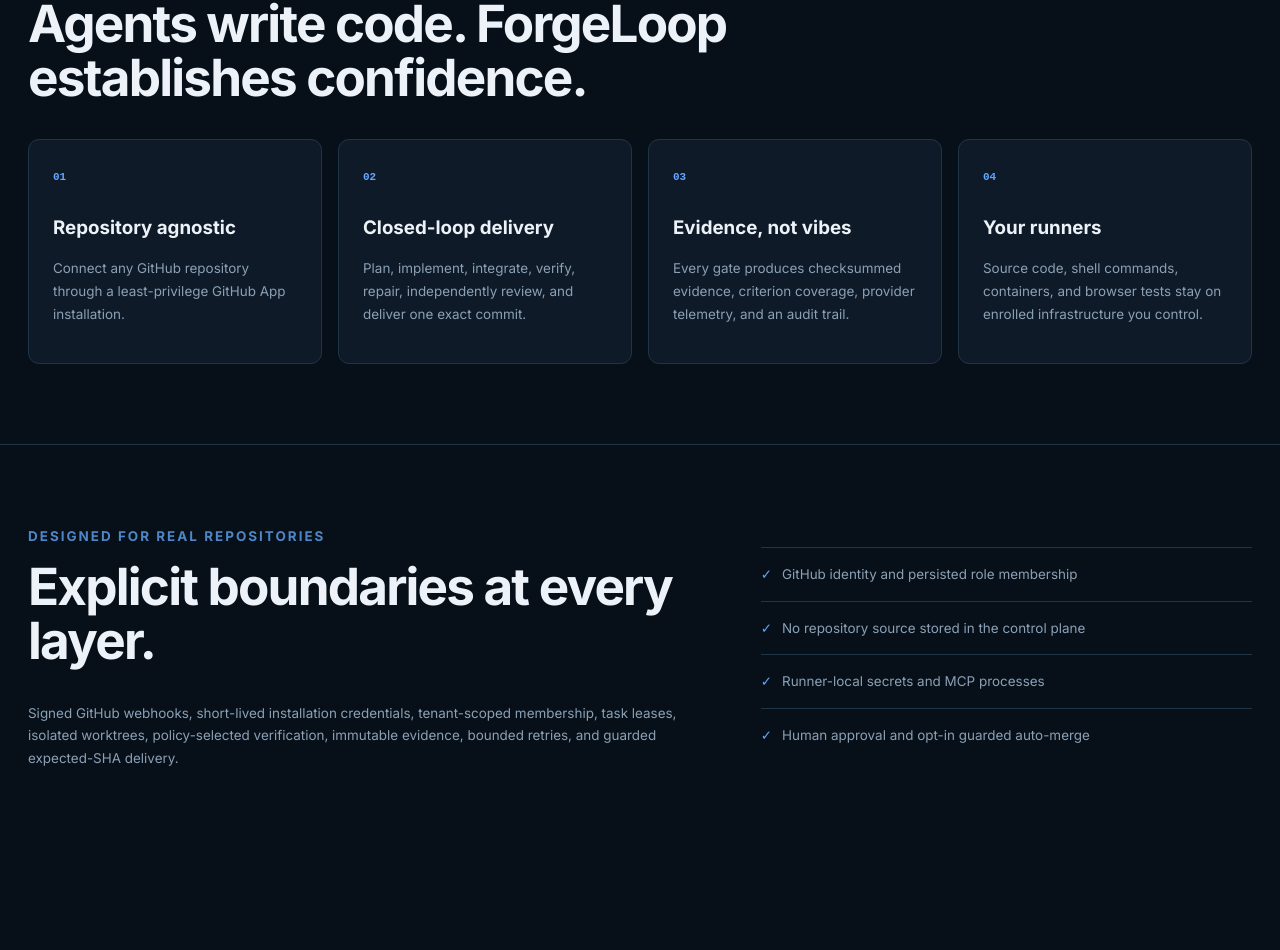
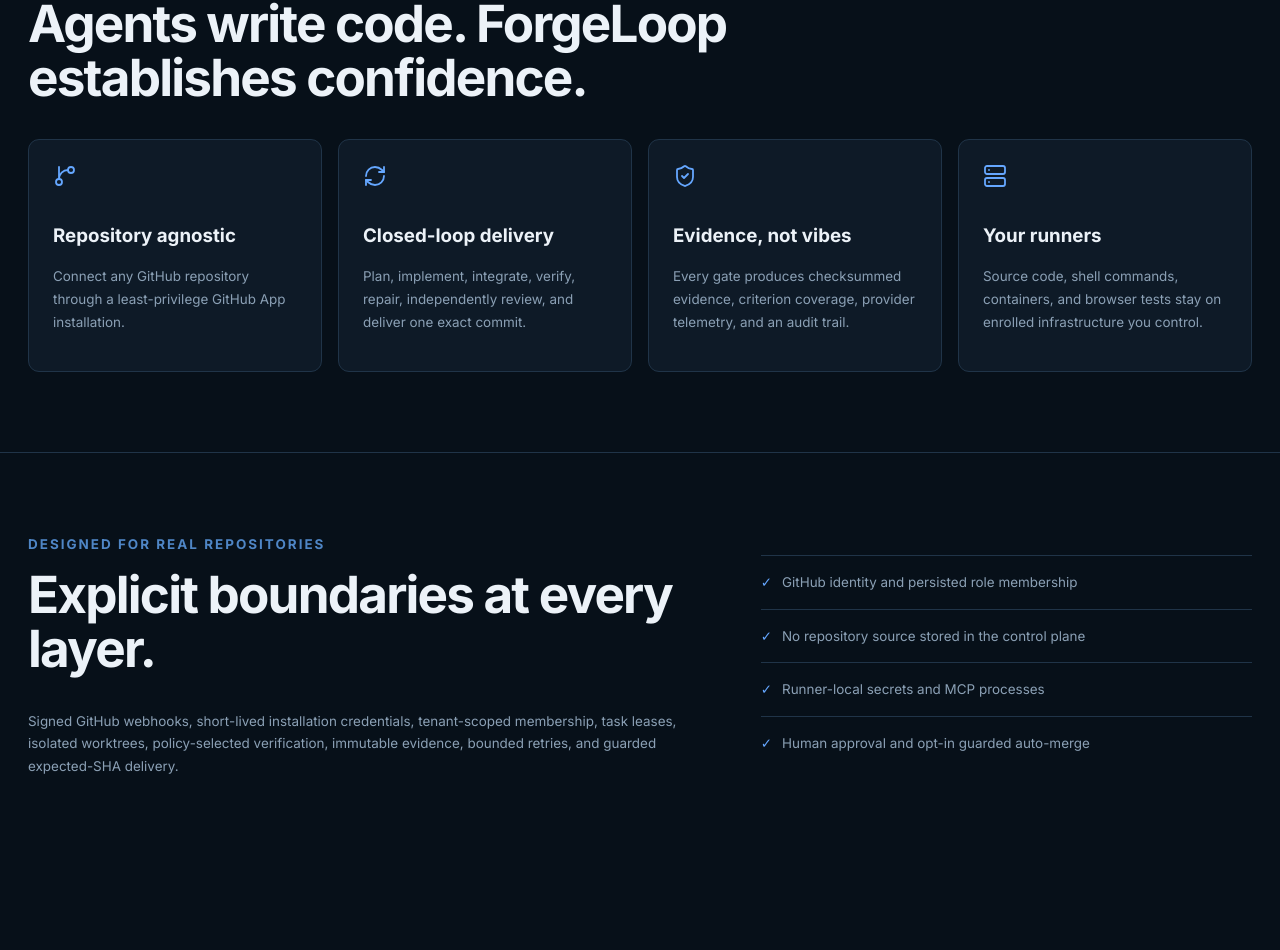
Before and after one commit to JRH89/ForgeLoop, a React (Vite) app in the folder frontend/: page / in a window 1280 px wide. Shown: the part 821-1771 px from the top of the page. Built offline with nearby package versions, Linux system fonts and the light colour scheme.

Commit message:
style(web): replace capability numbers with icons

```diff
--- a/frontend/src/LandingPage.tsx
+++ b/frontend/src/LandingPage.tsx
@@ -1,15 +1,16 @@
 import { useEffect, useState } from 'react';
+import { GitBranch, RefreshCw, ShieldCheck, Server } from 'lucide-react';
 import { PublicLayout } from './public/PublicLayout';
 import { ArticleCards } from './public/ArticleCards';
 import { heroStyle } from './public/heroes';
 import './public/public.css';
 
 const capabilities = [
-  ["Repository agnostic", "Connect any GitHub repository through a least-privilege GitHub App installation."],
-  ["Closed-loop delivery", "Plan, implement, integrate, verify, repair, independently review, and deliver one exact commit."],
-  ["Evidence, not vibes", "Every gate produces checksummed evidence, criterion coverage, provider telemetry, and an audit trail."],
-  ["Your runners", "Source code, shell commands, containers, and browser tests stay on enrolled infrastructure you control."],
-];
+  ["Repository agnostic", "Connect any GitHub repository through a least-privilege GitHub App installation.", GitBranch],
+  ["Closed-loop delivery", "Plan, implement, integrate, verify, repair, independently review, and deliver one exact commit.", RefreshCw],
+  ["Evidence, not vibes", "Every gate produces checksummed evidence, criterion coverage, provider telemetry, and an audit trail.", ShieldCheck],
+  ["Your runners", "Source code, shell commands, containers, and browser tests stay on enrolled infrastructure you control.", Server],
+] as const;
 
 /** Public product surface; it never loads tenant data before authentication. */
 export default function LandingPage() {
@@ -18,7 +19,7 @@
   return <PublicLayout>
     {loginFailed&&<p className="landing-alert" role="alert">GitHub sign-in could not be completed. Confirm that your account has been invited to this ForgeLoop organization.</p>}
     <section className="landing-hero" style={heroStyle('/')}><p className="eyebrow">Autonomous software delivery</p><h1>Turn GitHub issues into<br/><em>evidence-backed pull requests.</em></h1><p>ForgeLoop is the control plane around coding agents: it delegates bounded work, runs it on your infrastructure, repairs failures, proves acceptance criteria, and delivers the reviewed commit.</p><div className="landing-actions"><a className="primary" href="/oauth2/authorization/github">Open the console</a><a className="secondary" href="#how">See the delivery loop</a></div></section>
-    <section className="landing-section" id="how"><p className="eyebrow">The delivery loop</p><h2>Agents write code. ForgeLoop establishes confidence.</h2><div className="landing-grid">{capabilities.map(([title,body],index)=><article key={title}><span>0{index+1}</span><h3>{title}</h3><p>{body}</p></article>)}</div></section>
+    <section className="landing-section" id="how"><p className="eyebrow">The delivery loop</p><h2>Agents write code. ForgeLoop establishes confidence.</h2><div className="landing-grid">{capabilities.map(([title,body,Icon])=><article key={title}><span className="capability-icon" aria-hidden="true"><Icon size={24} strokeWidth={1.8}/></span><h3>{title}</h3><p>{body}</p></article>)}</div></section>
     <section className="landing-section landing-proof" id="security"><div><p className="eyebrow">Designed for real repositories</p><h2>Explicit boundaries at every layer.</h2><p>Signed GitHub webhooks, short-lived installation credentials, tenant-scoped membership, task leases, isolated worktrees, policy-selected verification, immutable evidence, bounded retries, and guarded expected-SHA delivery.</p></div><ul><li>GitHub identity and persisted role membership</li><li>No repository source stored in the control plane</li><li>Runner-local secrets and MCP processes</li><li>Human approval and opt-in guarded auto-merge</li></ul></section>
     <section className="public-section"><p className="eyebrow">From setup to deliberate execution</p><h2>A clear boundary between connecting and running.</h2><div className="public-cards"><article><h3>Authorize your repositories</h3><p>GitHub sign-in identifies you. GitHub App installation grants repository access. Intake policy decides which issues become eligible for work.</p><a href="/how-it-works">Follow the workflow →</a></article><article><h3>Keep execution on your runner</h3><p>Save provider keys locally, verify prerequisites, and explicitly start processing. Setup checks do not call a model; work execution can incur charges.</p><a href="/docs">Explore runner setup →</a></article><article><h3>Review the result, not just the summary</h3><p>Inspect the diff, acceptance coverage, gate results, and commit identity. Keep human approval on until your evidence supports a narrower auto-merge policy.</p><a href="/features">Explore the controls →</a></article></div></section>
     <section className="public-section public-faq"><p className="eyebrow">Before your first run</p><h2>Questions worth asking.</h2>{[
--- a/frontend/src/public/public.css
+++ b/frontend/src/public/public.css
@@ -1,4 +1,5 @@
 /* Public-site styling is scoped so operator console layouts remain unchanged. */
+.public-site .capability-icon{display:inline-flex;align-items:center;color:#65a7ff}
 @font-face{font-family:Inter;font-style:normal;font-weight:100 900;font-display:swap;src:url('/fonts/inter-latin-variable.woff2') format('woff2')}
 .public-site{--accent:#65a7ff;--accent-dim:#142d4c;background:#071019!important;overflow:clip}
 .public-site main{min-height:55vh}.public-site a{color:#91bbf4}.public-site .primary{color:#071827}.public-site .secondary{color:#edf4ff}
```
Also changed, not shown: 2 other files (tests, documents, lock files or other folders).
